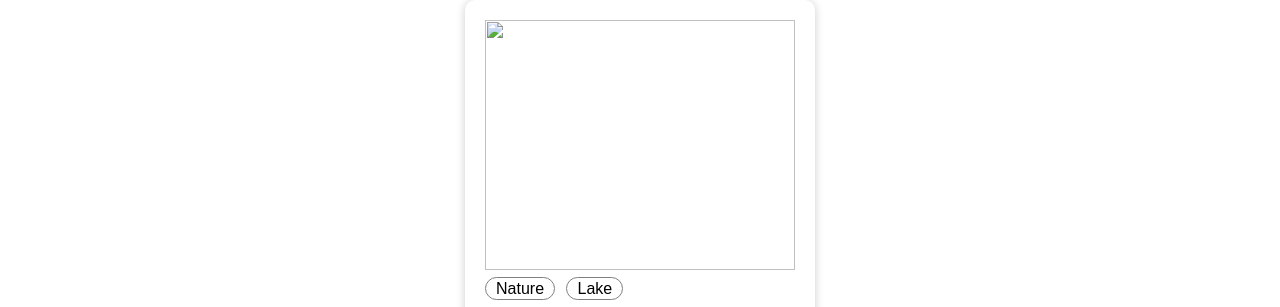
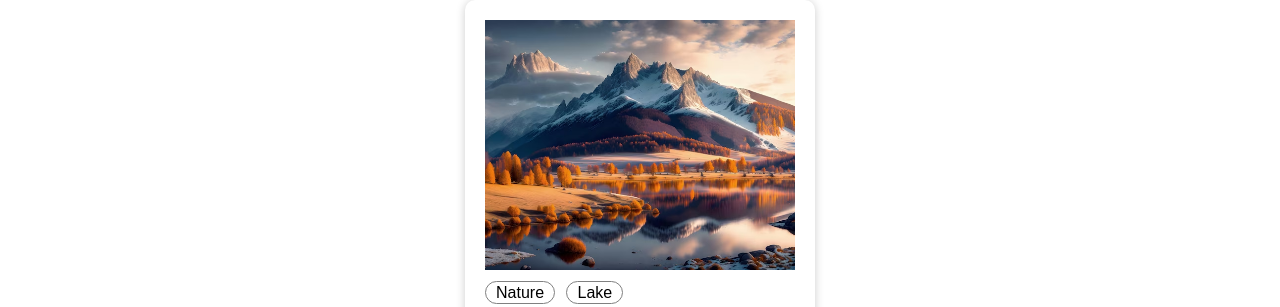
Before and after one commit to elChris28/SabadoHackaton4, a plain HTML site: page index.html in a window 1280 px wide. Shown: the top 307 px of the page. Drawn offline with Linux system fonts and the light colour scheme; the site is published under a folder, as on GitHub Pages, so addresses that start at the root find nothing.

Commit message:
descripcionweb

```diff
--- a/index.html
+++ b/index.html
@@ -10,7 +10,7 @@
     <header class="cabeza">
         <div class="imagen">
             <div>
-                <img src="/paisaje.avif" alt="">
+                <img src="./paisaje.avif" alt="">
             </div>
             <span class="etiquetas">Nature</span>
             <span class="etiquetas">Lake</span>
```
